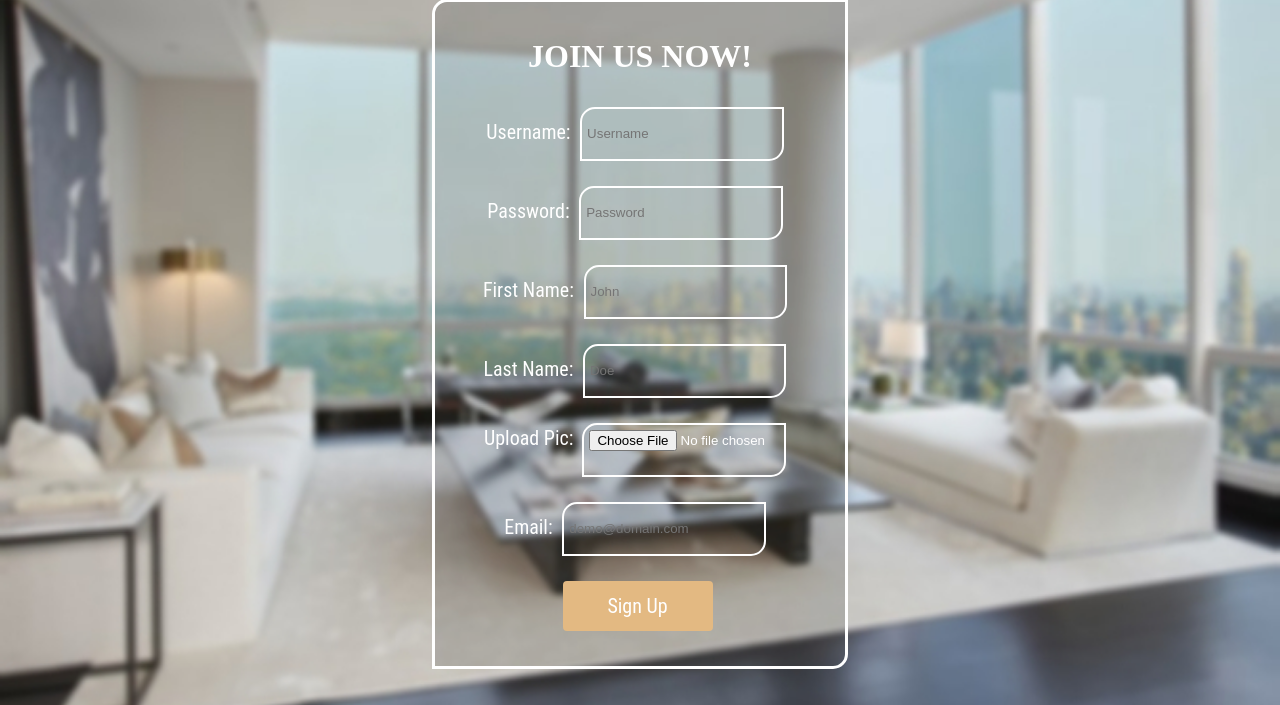
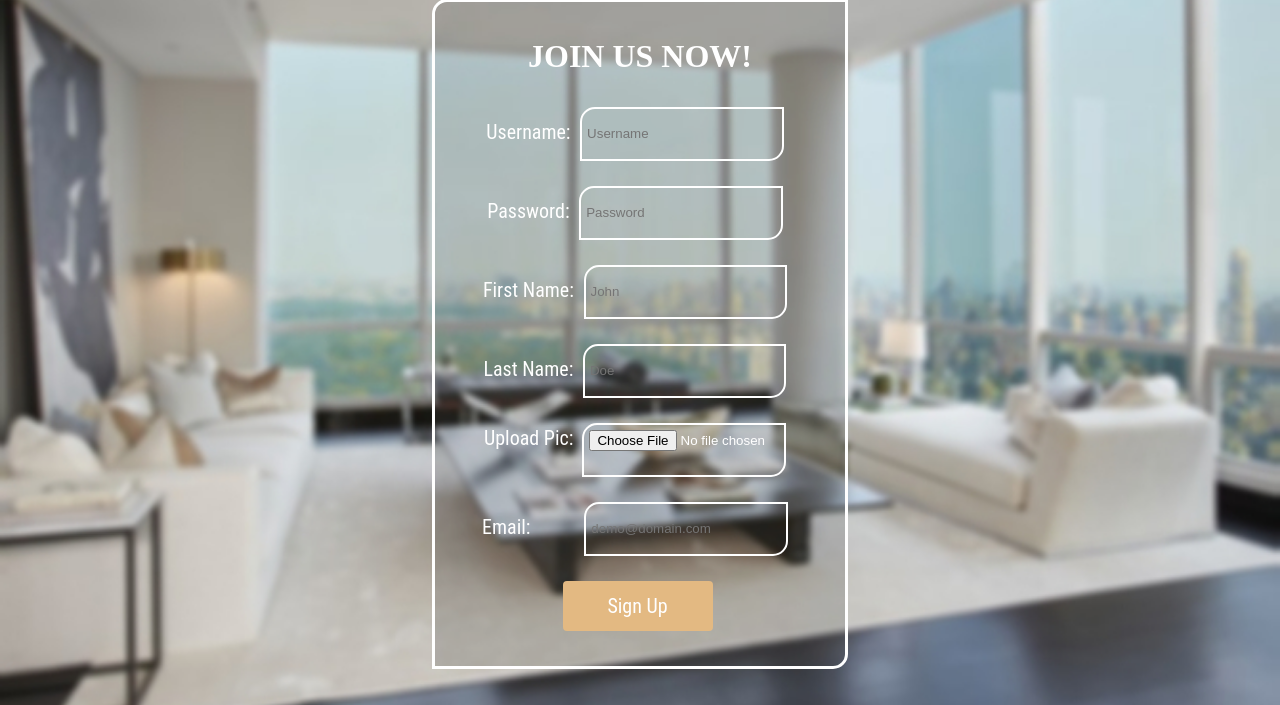
Before and after one commit to vagued/ApNow, a PHP site: page /html/signup.html in a window 1280 px wide. Shown: the part 167-872 px from the top of the page. Run offline with PHP 8.4, Linux system fonts and the light colour scheme.

Commit message:
Add files via upload

```diff
--- a/css/style.css
+++ b/css/style.css
@@ -49,6 +49,10 @@ input{
   size:10px;
   padding: 5px 5px 5px 5px;
   outline:none;
+}
+
+#email {
+  margin-left: 13%;
 }
 
 
```
